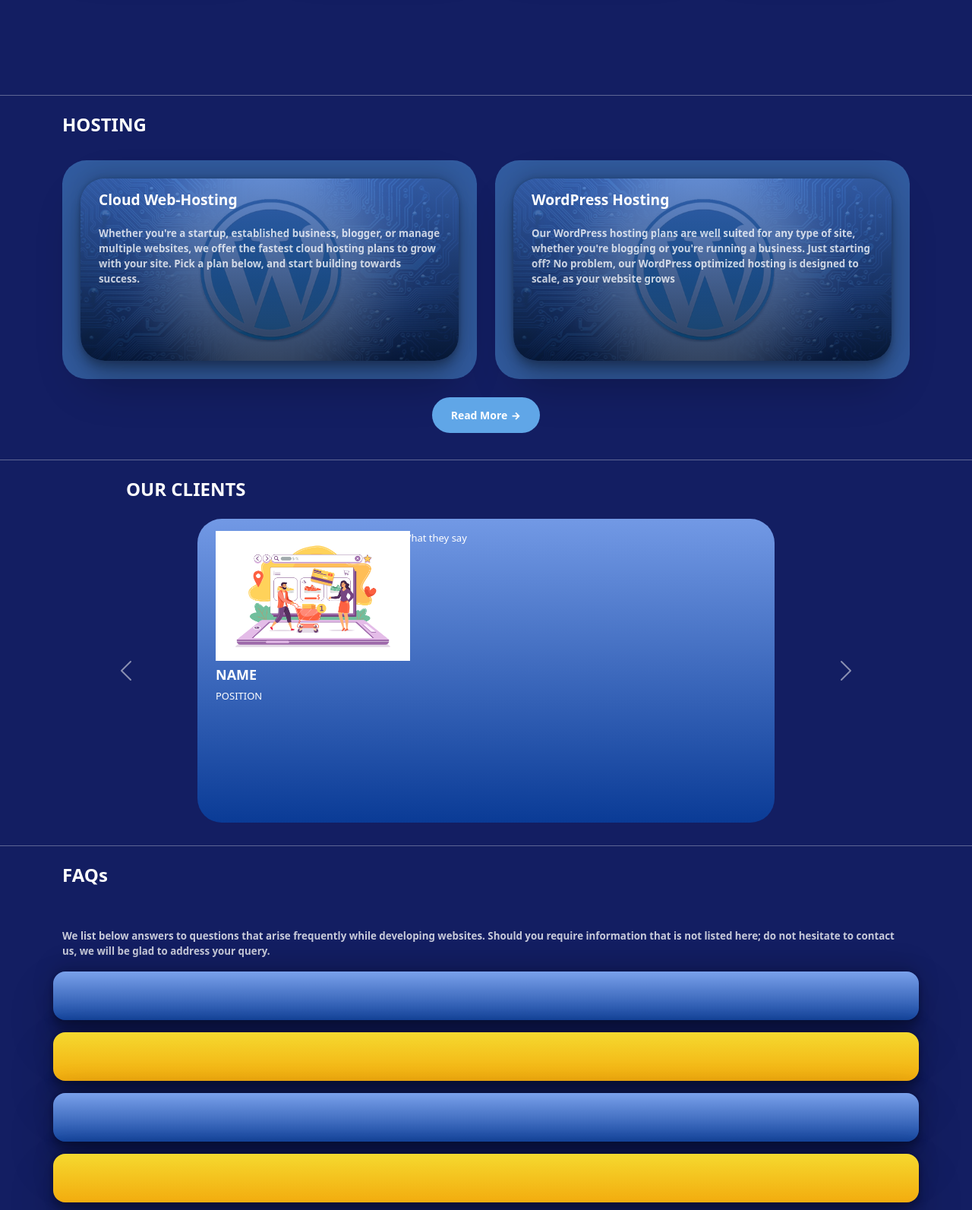
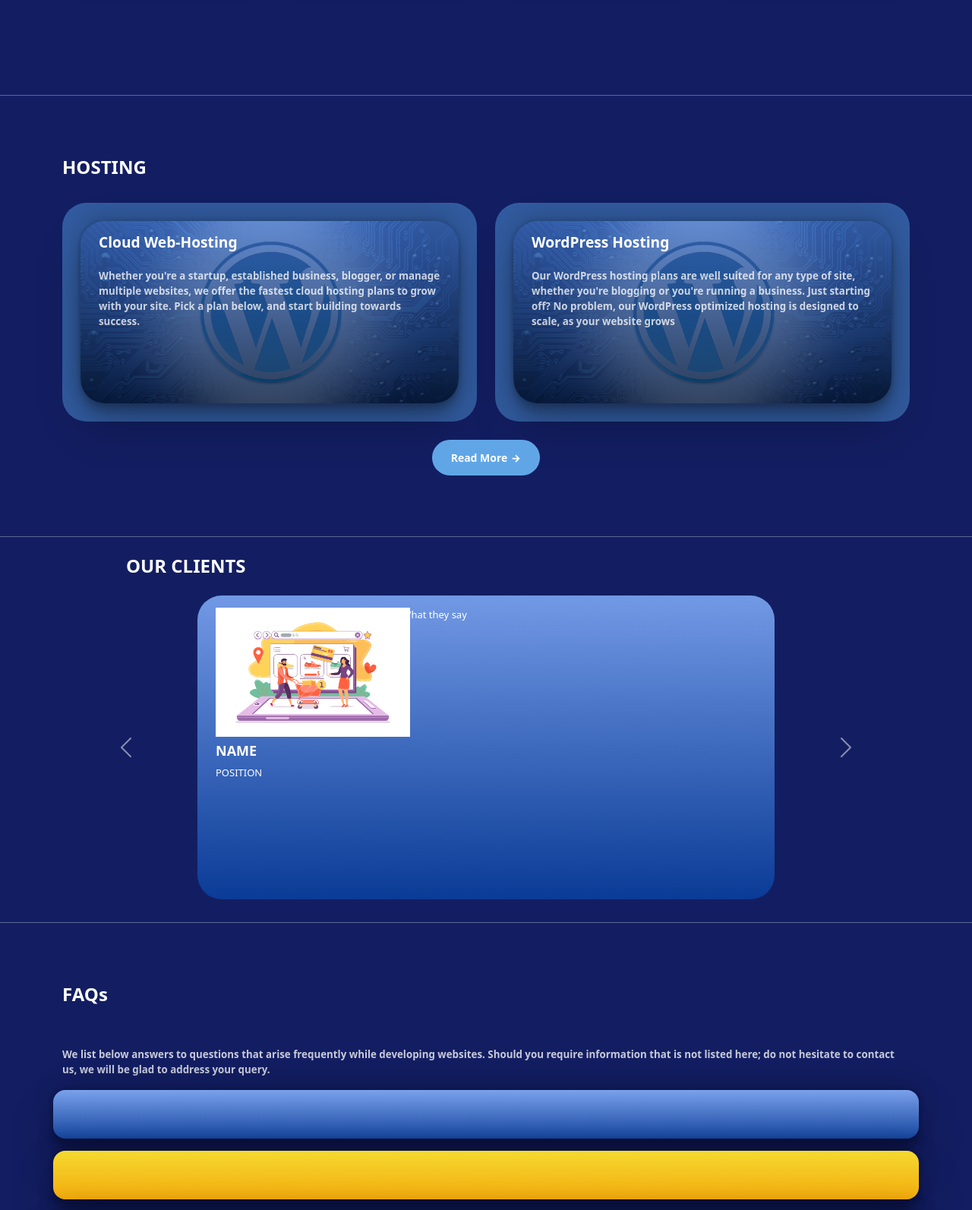
Before and after one commit to Jeetsikder/Jeetsikder.github.io, a plain HTML site: page index.html in a window 1280 px wide. Shown: the part 2300-3893 px from the top of the page at 76% size. Drawn offline with nearby package versions, Linux system fonts and the light colour scheme.

Commit message:
padding update section's

```diff
--- a/css/style.css
+++ b/css/style.css
@@ -259,6 +259,8 @@ img {
   min-height: 60vh;
   width: 100%;
   padding: 3vh;
+  padding-top: 80px;
+  padding-bottom: 80px;
   border-bottom: var(--c-border-bottom);
 }
 .hosting-section .container-title h1 {
@@ -298,6 +300,8 @@ img {
   min-height: 60vh;
   width: 100%;
   padding: 3vh;
+  padding-top: 80px;
+  padding-bottom: 80px;
   border-bottom: var(--c-border-bottom);
 }
 .faq-section .faq-container h5 {
@@ -329,6 +333,8 @@ img {
   min-height: 60vh;
   width: 100%;
   padding: 3vh;
+  padding-top: 80px;
+  padding-bottom: 80px;
   border-bottom: var(--c-border-bottom);
 }
 .contact-us-section .contact-us-container h5 {
```
